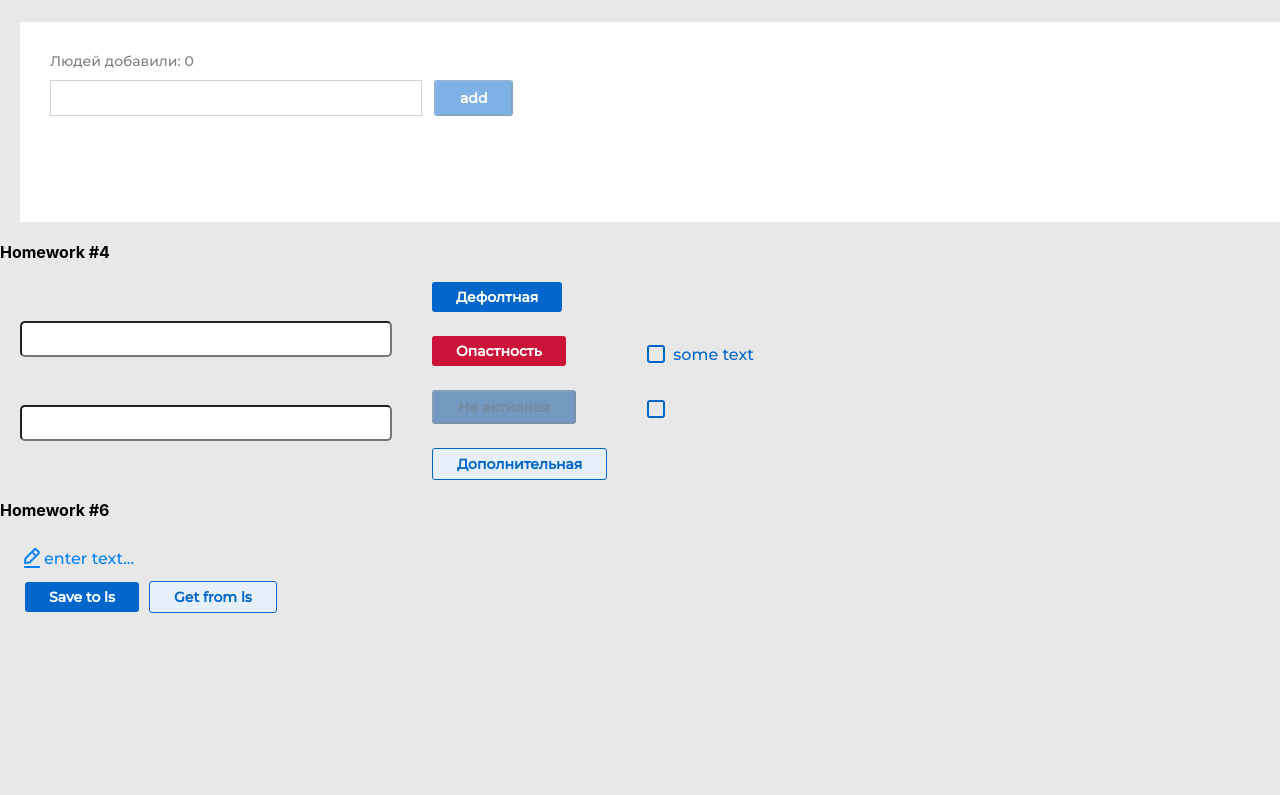
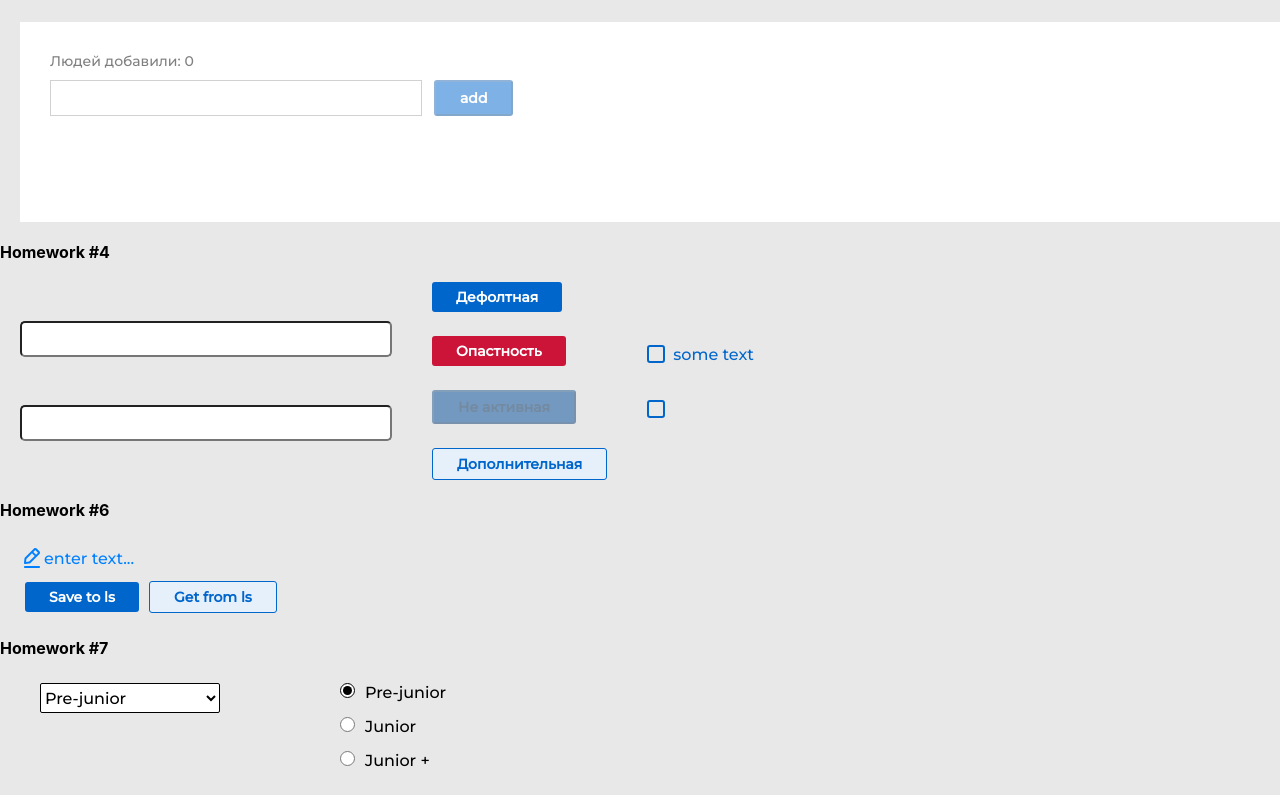
Before and after one commit to atpradical/homework-thuesday, a React (Create React App) app: page /#/pre-junior in a window 1280 px wide. Shown: the part 699-1494 px from the top of the page. Before the commit the page ends 1337 px from the top, so only its background shows below. Built offline with nearby package versions, Linux system fonts and the light colour scheme.

Commit message:
add: HW7

```diff
--- a/src/s1-main/App.tsx
+++ b/src/s1-main/App.tsx
@@ -6,6 +6,7 @@ import HW3 from "../s2-homeworks/hw03/HW3";
 import HW4 from "../s2-homeworks/hw04/HW4";
 import HW5 from "../s2-homeworks/hw05/HW5";
 import HW6 from "../s2-homeworks/hw06/HW6";
+import HW7 from "../s2-homeworks/hw07/HW7";
 
 function App() {
     return (
@@ -19,6 +20,7 @@ function App() {
             {/*при выполнении дз 5 и более - закомментировать здесь дз 1-4, так как они есть внутри дз 5*/}
             <HW5/>
             <HW6/>
+            <HW7/>
         </div>
     )
 }
--- a/src/s2-homeworks/hw07/HW7.module.css
+++ b/src/s2-homeworks/hw07/HW7.module.css
@@ -1,2 +1,5 @@
 .container {
+    padding: 5px 20px;
+    display: flex;
+    gap: 120px;
 }
--- a/src/s2-homeworks/hw07/HW7.tsx
+++ b/src/s2-homeworks/hw07/HW7.tsx
@@ -12,9 +12,9 @@ import s from './HW7.module.css'
 * */
 
 const arr = [
-    { id: 1, value: 'x' },
-    { id: 2, value: 'y' },
-    { id: 3, value: 'z' },
+    { id: 1, value: 'Pre-junior' },
+    { id: 2, value: 'Junior' },
+    { id: 3, value: 'Junior +' },
 ] // value может быть изменено
 
 const HW7 = () => {
--- a/src/s2-homeworks/hw07/common/c5-SuperSelect/SuperSelect.module.css
+++ b/src/s2-homeworks/hw07/common/c5-SuperSelect/SuperSelect.module.css
@@ -1,9 +1,28 @@
 .select {
+    width: 180px;
+    height: 30px;
+    border-radius: 2px;
+    border: 1px solid #000;
+    background: #FFF;
+    font-family: Montserrat, sans-serif;
+    font-size: 16px;
+    font-style: normal;
+    font-weight: 400;
+    line-height: normal;
+
+
 }
 
 .select:focus {
-}
+    box-shadow: 0px 4px 14px 0px rgba(0, 0, 0, .15);
 
 
+}
 .option:hover {
+    cursor: pointer;
+    color: #FFF;
+    background-color: #1E90FF;
+    cursor: pointer;
+    color: #FFF;
+    background-color: #1E90FF;
 }
--- a/src/s2-homeworks/hw07/common/c5-SuperSelect/SuperSelect.tsx
+++ b/src/s2-homeworks/hw07/common/c5-SuperSelect/SuperSelect.tsx
@@ -5,10 +5,8 @@ import React, {
 } from 'react'
 import s from './SuperSelect.module.css'
 
-type DefaultSelectPropsType = DetailedHTMLProps<
-    SelectHTMLAttributes<HTMLSelectElement>,
-    HTMLSelectElement
->
+type DefaultSelectPropsType = DetailedHTMLProps<SelectHTMLAttributes<HTMLSelectElement>,
+    HTMLSelectElement>
 
 type SuperSelectPropsType = DefaultSelectPropsType & {
     options?: any[]
@@ -37,9 +35,12 @@ const SuperSelect: React.FC<SuperSelectPropsType> = ({
 
     const onChangeCallback = (e: ChangeEvent<HTMLSelectElement>) => {
         // делают студенты
+        if (onChangeOption) {
+            onChangeOption(+e.currentTarget.value)
+        }
     }
 
-    const finalSelectClassName = s.select + (className ? ' ' + className : '')
+    const finalSelectClassName = s.select + (className ? ' ' + className : ' ')
 
     return (
         <select
--- a/src/s2-homeworks/hw07/common/c6-SuperRadio/SuperRadio.module.css
+++ b/src/s2-homeworks/hw07/common/c6-SuperRadio/SuperRadio.module.css
@@ -1,15 +1,31 @@
 .radio {
+    width: 15px;
+    height: 15px;
+    margin-right: 10px;
+    text-align: center;
+    accent-color: #000;
 }
 
 .radio::before {
+
 }
 
 
 .radio:checked::before {
+
 }
 
 .label {
+    font-family: Montserrat, sans-serif;
+    font-size: 16px;
+    font-style: normal;
+    font-weight: 400;
+    line-height: normal;
 }
 
 .options {
+    display: flex;
+    flex-direction: column;
+    justify-content: center;
+    gap: 15px;
 }
--- a/src/s2-homeworks/hw07/common/c6-SuperRadio/SuperRadio.tsx
+++ b/src/s2-homeworks/hw07/common/c6-SuperRadio/SuperRadio.tsx
@@ -6,15 +6,11 @@ import React, {
 } from 'react'
 import s from './SuperRadio.module.css'
 
-type DefaultRadioPropsType = DetailedHTMLProps<
-    InputHTMLAttributes<HTMLInputElement>,
-    HTMLInputElement
->
+type DefaultRadioPropsType = DetailedHTMLProps<InputHTMLAttributes<HTMLInputElement>,
+    HTMLInputElement>
 // тип пропсов обычного спана
-type DefaultSpanPropsType = DetailedHTMLProps<
-    HTMLAttributes<HTMLSpanElement>,
-    HTMLSpanElement
->
+type DefaultSpanPropsType = DetailedHTMLProps<HTMLAttributes<HTMLSpanElement>,
+    HTMLSpanElement>
 
 type SuperRadioPropsType = Omit<DefaultRadioPropsType, 'type'> & {
     options?: any[]
@@ -36,11 +32,14 @@ const SuperRadio: React.FC<SuperRadioPropsType> = ({
                                                    }) => {
     const onChangeCallback = (e: ChangeEvent<HTMLInputElement>) => {
         // делают студенты
+        let newValue = options?.find(el => el.value === e.currentTarget.value)
+        if (onChangeOption) {
+            onChangeOption(newValue.id)
+        }
     }
 
     const finalRadioClassName = s.radio + (className ? ' ' + className : '')
     const spanClassName = s.span + (spanProps?.className ? ' ' + spanProps.className : '')
-
     const mappedOptions: any[] = options
         ? options.map((o) => (
             <label key={name + '-' + o.id} className={s.label}>
@@ -49,7 +48,9 @@ const SuperRadio: React.FC<SuperRadioPropsType> = ({
                     className={finalRadioClassName}
                     type={'radio'}
                     // name, checked, value делают студенты
-
+                    name={name}
+                    value={o.value}
+                    checked={o.id === value}
                     onChange={onChangeCallback}
                     {...restProps}
                 />
```
Lines whose indentation alone changed are shown as unchanged.
